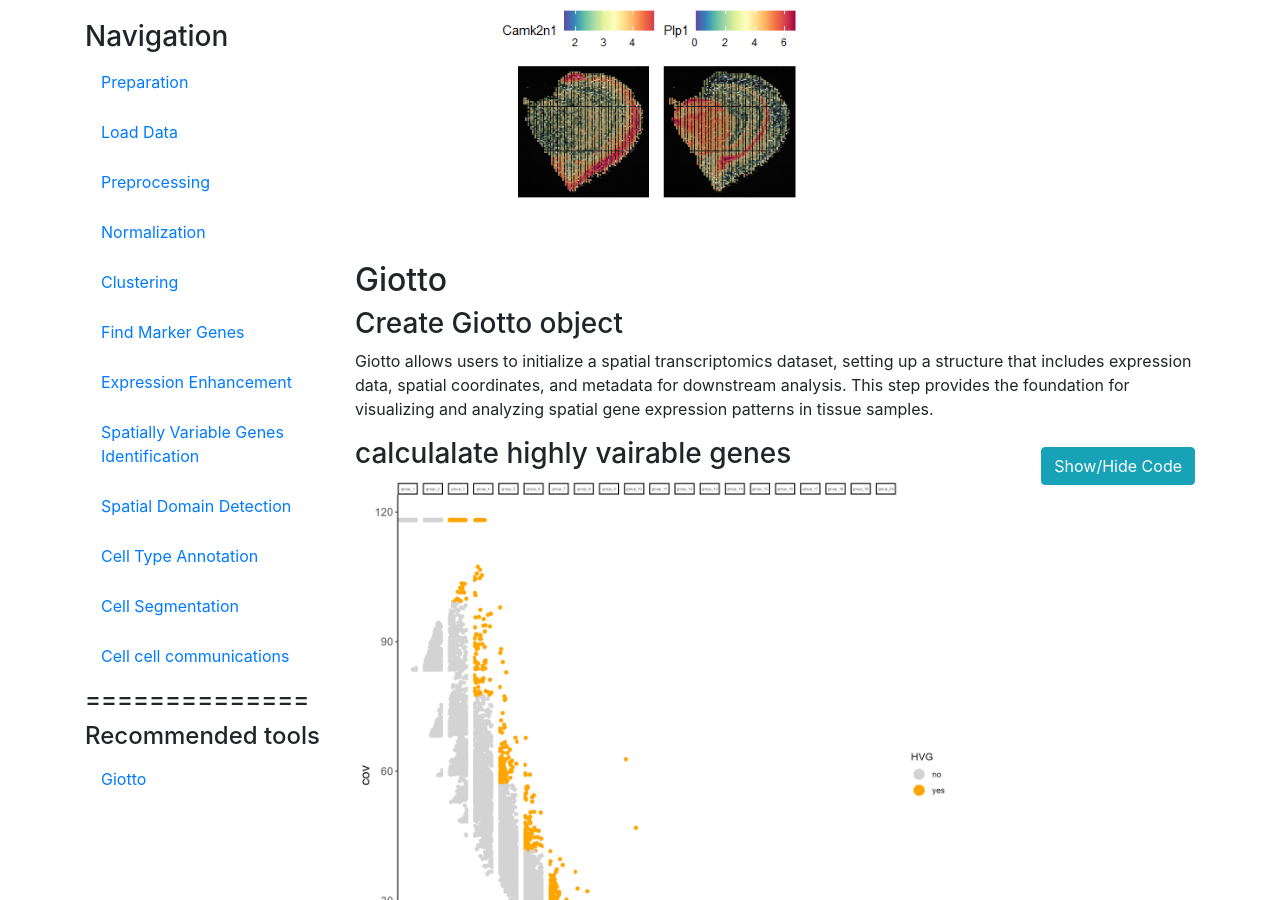
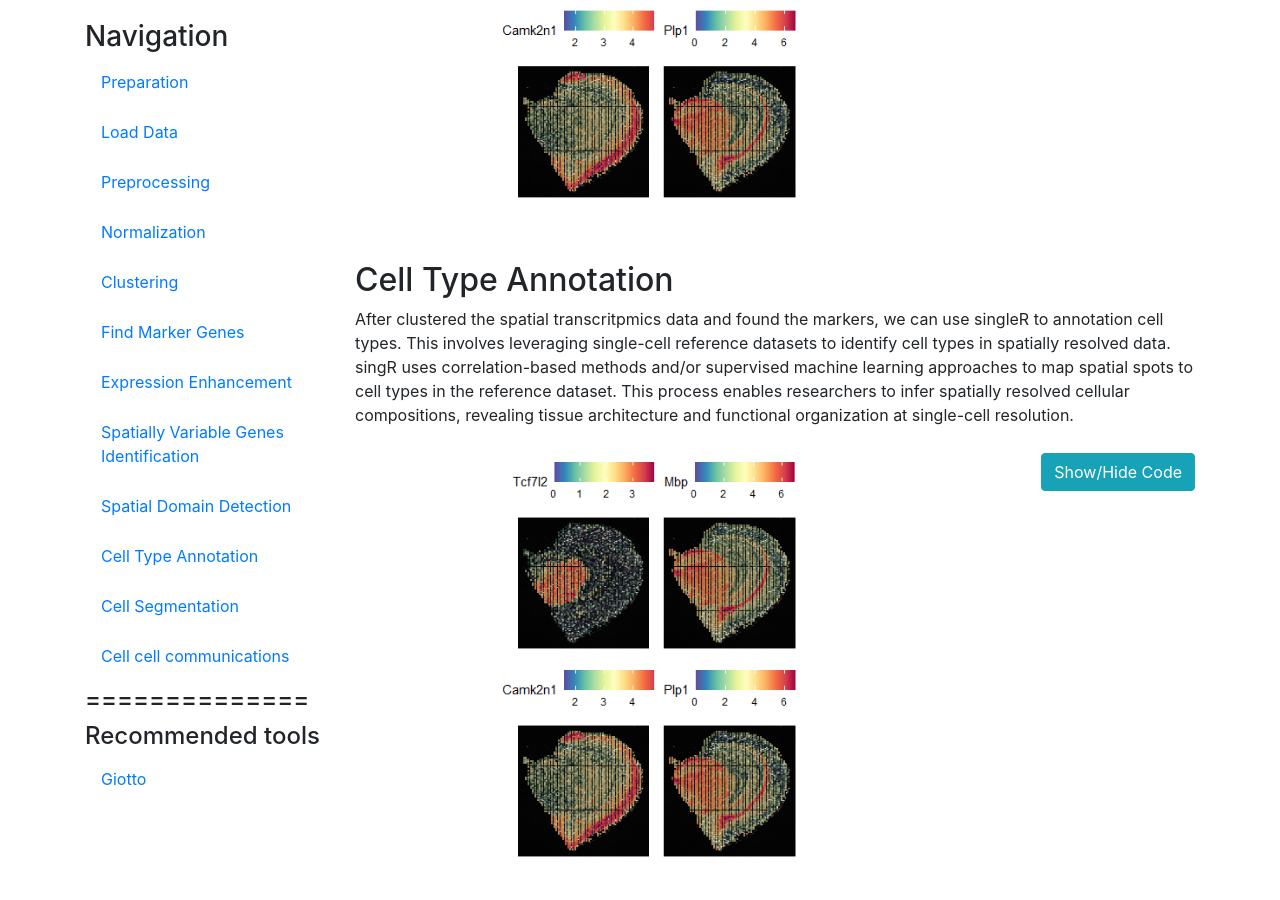
Before and after one commit to STOmicsUS/StereoWorkflow.github.io, a Jekyll site: the page index.html, which Jekyll copies as it is, in a window 1280 px wide and 900 px high, scrolled down 6505 px. Built offline with Jekyll 4.4.1, drawn with Linux system fonts in a browser that asks for light colours; nearby versions of some CDN libraries.

Commit message:
Add files via upload

```diff
--- a/index.html
+++ b/index.html
@@ -372,6 +372,33 @@
 
                 <img src="images/SVF.png" alt="Description of image" style="width:600px; height:auto;">
 
+                <!-- Cell Type Annotation  -->
+                <h2 id="Cell Type Annotation" class="mt-5">Cell Type Annotation</h2>
+                <p>
+                   After clustered the spatial transcritpmics data and found the markers, we can use singleR to annotation cell types.
+                    This involves leveraging single-cell reference datasets to identify cell types in spatially resolved data.
+                    singR uses correlation-based methods and/or supervised machine learning approaches to map spatial spots to cell types in the reference dataset.
+                    This process enables researchers to infer spatially resolved cellular compositions, revealing tissue architecture and functional organization at single-cell resolution.
+                </p>
+
+
+                <!-- Code block toggle button -->
+                <button class="btn btn btn-info float-right" type="button" data-toggle="collapse" data-target="#AnnotationCode" aria-expanded="false" aria-controls="AnnotationCode">
+                    Show/Hide Code
+                </button>
+
+                <!-- Collapsible code block -->
+                <div class="collapse" id="AnnotationCode">
+                    <pre><code class="language-r">
+
+annotations <- SingleR(test = st_sce, ref = scRNA_sce, labels = scRNA_sce$ClusterName)
+st_data.norm2$singleR.labels <- annotations$labels[match(rownames(st_data.norm2@meta.data), rownames(annotations))]
+
+
+</code></pre>
+                </div>
+
+                <img src="images/SVF.png" alt="Description of image" style="width:600px; height:auto;">
 
 
 
@@ -460,6 +487,8 @@
                     </div>
 
 
+
+
             </div>
                 </div>
     </div>
```
